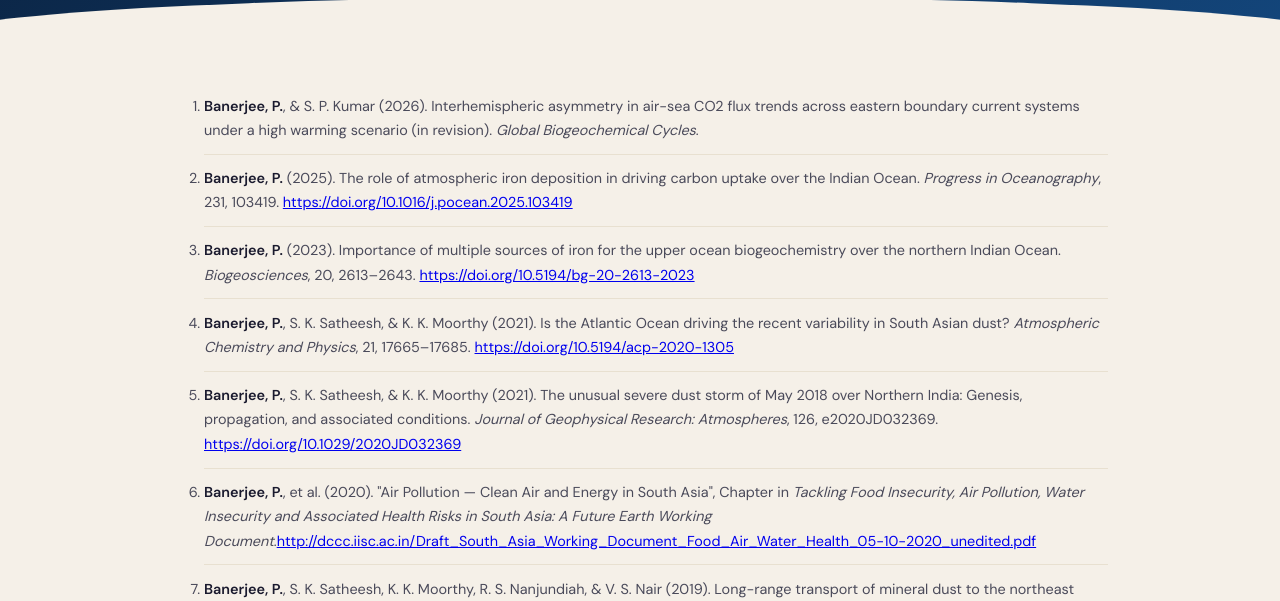
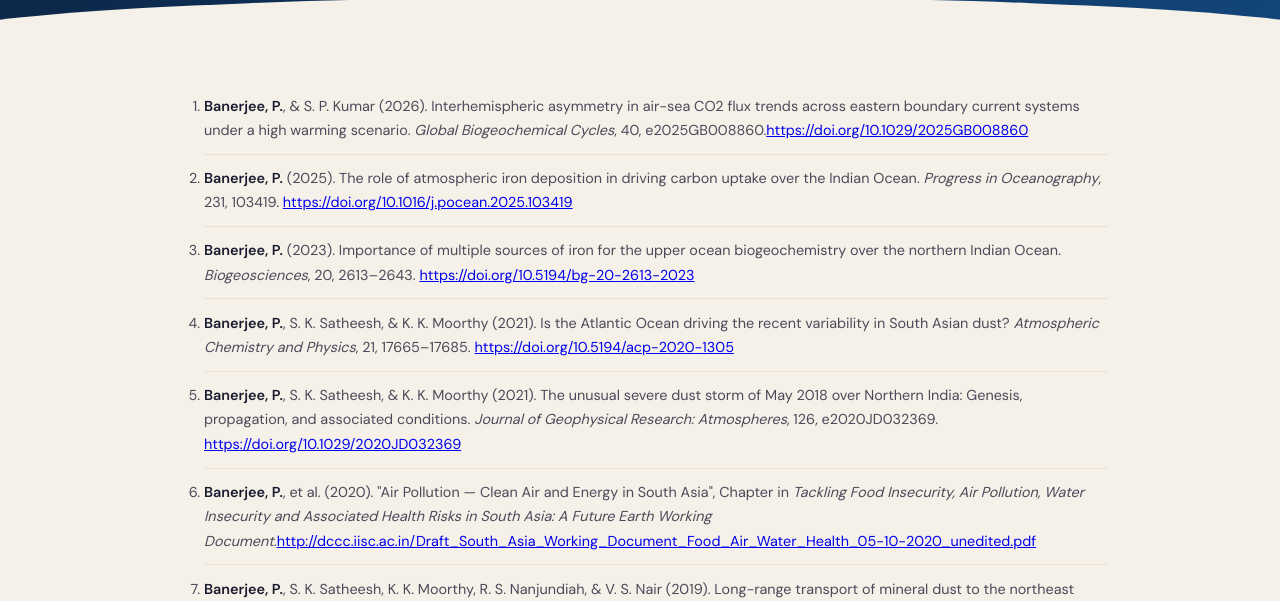
Before and after one commit to pbanerjee-ocean/pbanerjee-ocean.github.io, a plain HTML site: page publications.html in a window 1280 px wide. Shown: the part 168-769 px from the top of the page. Drawn offline with Linux system fonts and the light colour scheme.

Commit message:
Update publications.html

```diff
--- a/publications.html
+++ b/publications.html
@@ -27,7 +27,7 @@
 <section>
 
   <ol class="pub-numbered">
-    <li><strong>Banerjee, P.</strong>, &amp; S. P. Kumar (2026). Interhemispheric asymmetry in air-sea CO2 flux trends across eastern boundary current systems under a high warming scenario (in revision). <em>Global Biogeochemical Cycles</em>.</li>
+    <li><strong>Banerjee, P.</strong>, &amp; S. P. Kumar (2026). Interhemispheric asymmetry in air-sea CO2 flux trends across eastern boundary current systems under a high warming scenario. <em>Global Biogeochemical Cycles</em>, 40, e2025GB008860.<a href="https://doi.org/10.1029/2025GB008860" target="_blank">https://doi.org/10.1029/2025GB008860</a></li>
     <li><strong>Banerjee, P.</strong> (2025). The role of atmospheric iron deposition in driving carbon uptake over the Indian Ocean. <em>Progress in Oceanography</em>, 231, 103419. <a href="https://doi.org/10.1016/j.pocean.2025.103419" target="_blank">https://doi.org/10.1016/j.pocean.2025.103419</a></li>
     <li><strong>Banerjee, P.</strong> (2023). Importance of multiple sources of iron for the upper ocean biogeochemistry over the northern Indian Ocean. <em>Biogeosciences</em>, 20, 2613–2643. <a href="https://doi.org/10.5194/bg-20-2613-2023" target="_blank">https://doi.org/10.5194/bg-20-2613-2023</a></li>
     <li><strong>Banerjee, P.</strong>, S. K. Satheesh, &amp; K. K. Moorthy (2021). Is the Atlantic Ocean driving the recent variability in South Asian dust? <em>Atmospheric Chemistry and Physics</em>, 21, 17665–17685. <a href="https://doi.org/10.5194/acp-2020-1305" target="_blank">https://doi.org/10.5194/acp-2020-1305</a></li>
```
